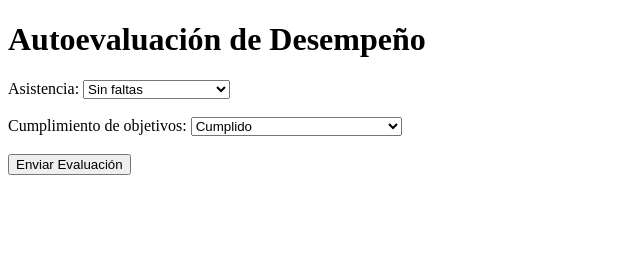
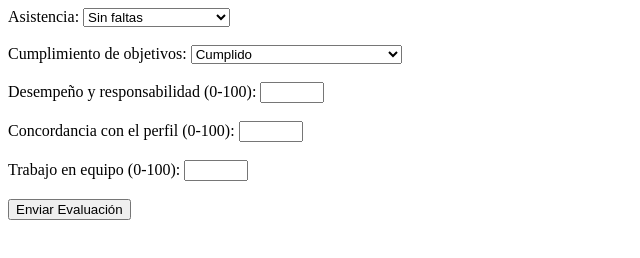
Before and after one commit to silviabolana2006/Autoevaluacion_de_desempenio_laboral, a plain HTML site: page Autoevaluacion_de_desempenio_laboral/Index.html in a window 1280 px wide. Both pictures are taken after a click on the button "Enviar Evaluación". Shown: the whole page, without its empty margins (0-640 px from the left). Drawn offline with Linux system fonts and the light colour scheme; no server answers.

Commit message:
Index.html
Creacion formulario html

```diff
--- a/Autoevaluacion_de_desempenio_laboral/Index.html
+++ b/Autoevaluacion_de_desempenio_laboral/Index.html
@@ -1,27 +1,27 @@
-<!DOCTYPE html>
-<html lang="es">
-<head>
-    <meta charset="UTF-8">
-    <title>Autoevaluación de Desempeño</title>
-</head>
-<body>
-    <h1>Autoevaluación de Desempeño</h1>
 <form id="evaluacionForm">
     <label>Asistencia:</label>
     <select name="asistencia">
         <option value="sin_faltas">Sin faltas</option>
         <option value="faltas_justificadas">Faltas justificadas</option>
         <option value="faltas_no_justificadas">Faltas no justificadas</option>
-        </select>
-        <br><br>
+        <option value="llegadas_tarde">Llegadas tarde</option>
+    </select><br><br>
 
     <label>Cumplimiento de objetivos:</label>
     <select name="cumplimiento">
         <option value="cumplido">Cumplido</option>
         <option value="razón_grupal">No cumplido por razón grupal</option>
         <option value="razón_personal">No cumplido por razón personal</option>
-        </select>
-        <br><br>
+    </select><br><br>
+
+    <label>Desempeño y responsabilidad (0-100):</label>
+    <input type="number" name="desempeño" min="0" max="100"><br><br>
+
+    <label>Concordancia con el perfil (0-100):</label>
+    <input type="number" name="perfil" min="0" max="100"><br><br>
+
+    <label>Trabajo en equipo (0-100):</label>
+    <input type="number" name="equipo" min="0" max="100"><br><br>
 
     <button type="button" onclick="enviarEvaluacion()">Enviar Evaluación</button>
 </form>
@@ -30,7 +30,10 @@
     function enviarEvaluacion() {
         let formData = {
             asistencia: document.querySelector('select[name="asistencia"]').value,
-                cumplimiento: document.querySelector('select[name="cumplimiento"]').value
+            cumplimiento: document.querySelector('select[name="cumplimiento"]').value,
+            desempeño: document.querySelector('input[name="desempeño"]').value,
+            perfil: document.querySelector('input[name="perfil"]').value,
+            equipo: document.querySelector('input[name="equipo"]').value
         };
 
         fetch('http://127.0.0.1:5000/evaluacion', {
@@ -39,9 +42,7 @@
             body: JSON.stringify(formData)
         })
         .then(response => response.json())
-            .then(data => alert("Resultado: " + JSON.stringify(data)))
+        .then(data => alert("Puntaje total: " + data.puntaje_total))
         .catch(error => console.error("Error:", error));
     }
 </script>
-</body>
-</html>
```
Lines whose indentation alone changed are shown as unchanged.
